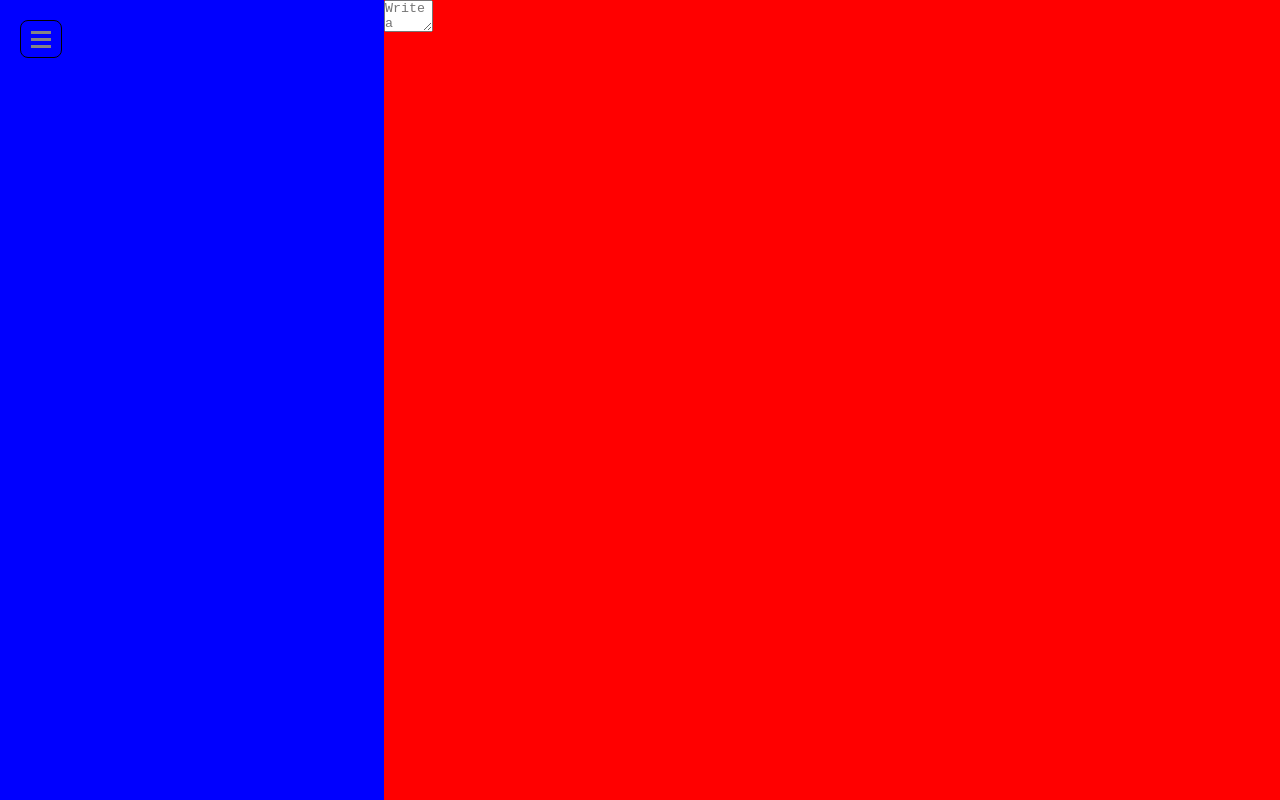
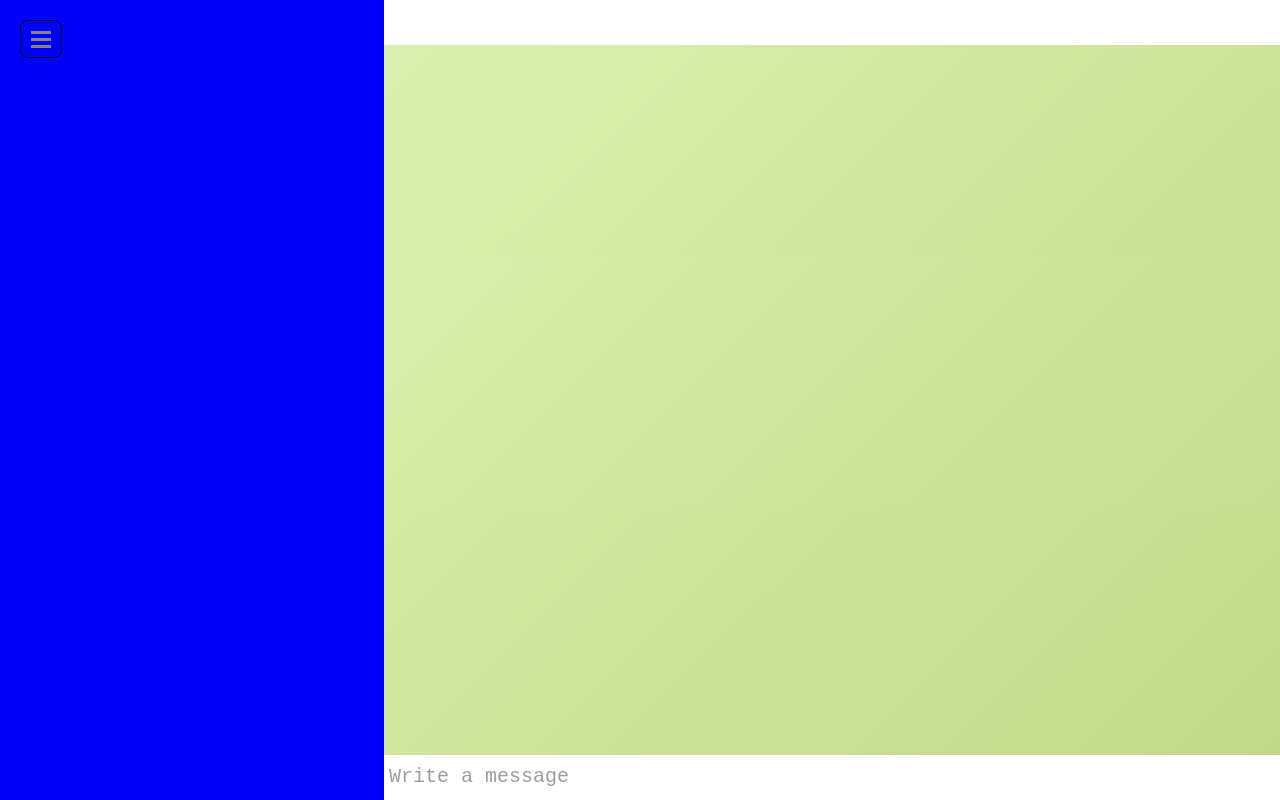
Before and after one commit to dmytro-valihun/Telegram, a plain HTML site: page index.html in a window 1280 px wide. Drawn offline with Linux system fonts and the light colour scheme.

Commit message:
Change messages window

```diff
--- a/css/main.css
+++ b/css/main.css
@@ -110,3 +110,60 @@
     position: absolute;
     top: 10px;
 }
+
+/* ----------messages---------- */
+.message {
+    background: url(../images/pattern-20.svg);
+    min-width: 70%;
+    position: relative;
+    background: -moz-linear-gradient(-45deg, #cdeb8e 0%, #a5c956 100%); background: -webkit-linear-gradient(-45deg, #cdeb8e 0%, #a5c956 100%);
+    background: linear-gradient(135deg, #cdeb8e 0%, #a5c956 100%);
+    opacity: 0.7;
+
+} /* Доработать градиент */
+
+.message__chatting {
+    display: flex;
+    flex-direction: column;
+    justify-content: space-between;
+    height: 100%;
+    position: inherit;
+    z-index: 2;
+}
+.message__top {
+    height: 45px;
+    width: 100%;
+    background-color: #fff;
+}
+.message__bottom {
+    height: 45px;
+    width: 100%;
+    background-color: #fff;
+    display: flex;
+    align-items: center;
+    padding-top: 10px;
+    position: relative;
+    overflow: hidden;
+}
+.message__bottom__form_block {
+    position: inherit;
+    bottom: 0;
+    margin-left: 5px;
+    width: 100%;
+    display: flex;
+    align-items: center;
+    height: 100%;
+}
+form {
+    width: 100%;
+    height: 100%;
+}
+#text  {
+    resize: none;
+    width: 100%;
+    font-size: 20px;
+    min-height: 30px;
+    max-height: 60px;
+    border: none;
+
+}
--- a/index.html
+++ b/index.html
@@ -49,11 +49,10 @@
 
 
             <div class="message">
-                <div class="chatting">
-                    <div class="top"></div>
-                    <div class="bottom">
-                        <div class="add_file"></div>
-                        <div class="form_block">
+                <div class="message__chatting">
+                    <div class="message__top"></div>
+                    <div class="message__bottom">
+                        <div class="message__bottom__form_block">
                             <form action="#" name="message">
                                 <label for="text"></label>
                                 <textarea name="" id="text" cols="4" placeholder="Write a message"></textarea>
@@ -62,6 +61,7 @@
                     </div>
                 </div>
             </div>
+
         </div>
 
                                                 <!--    P O P   U Ps-->
```
